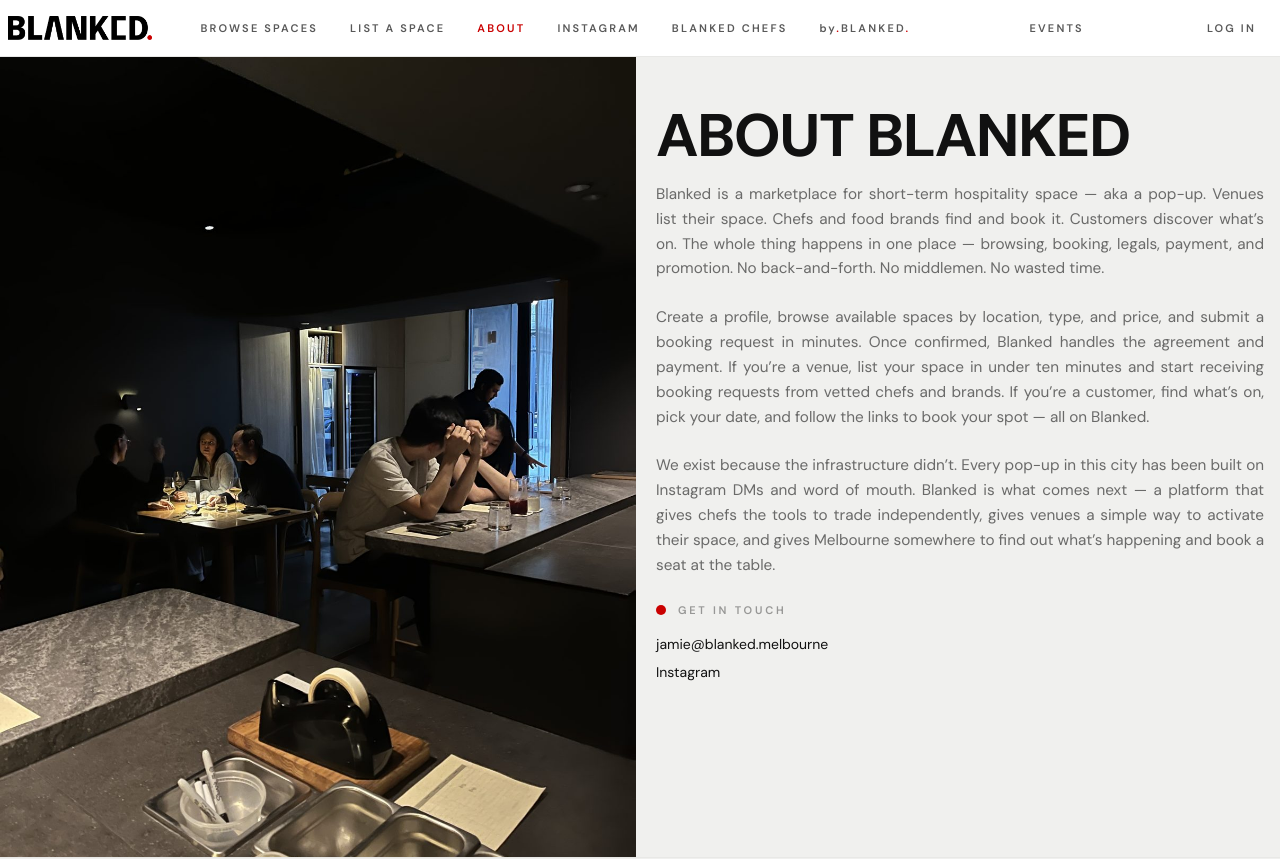
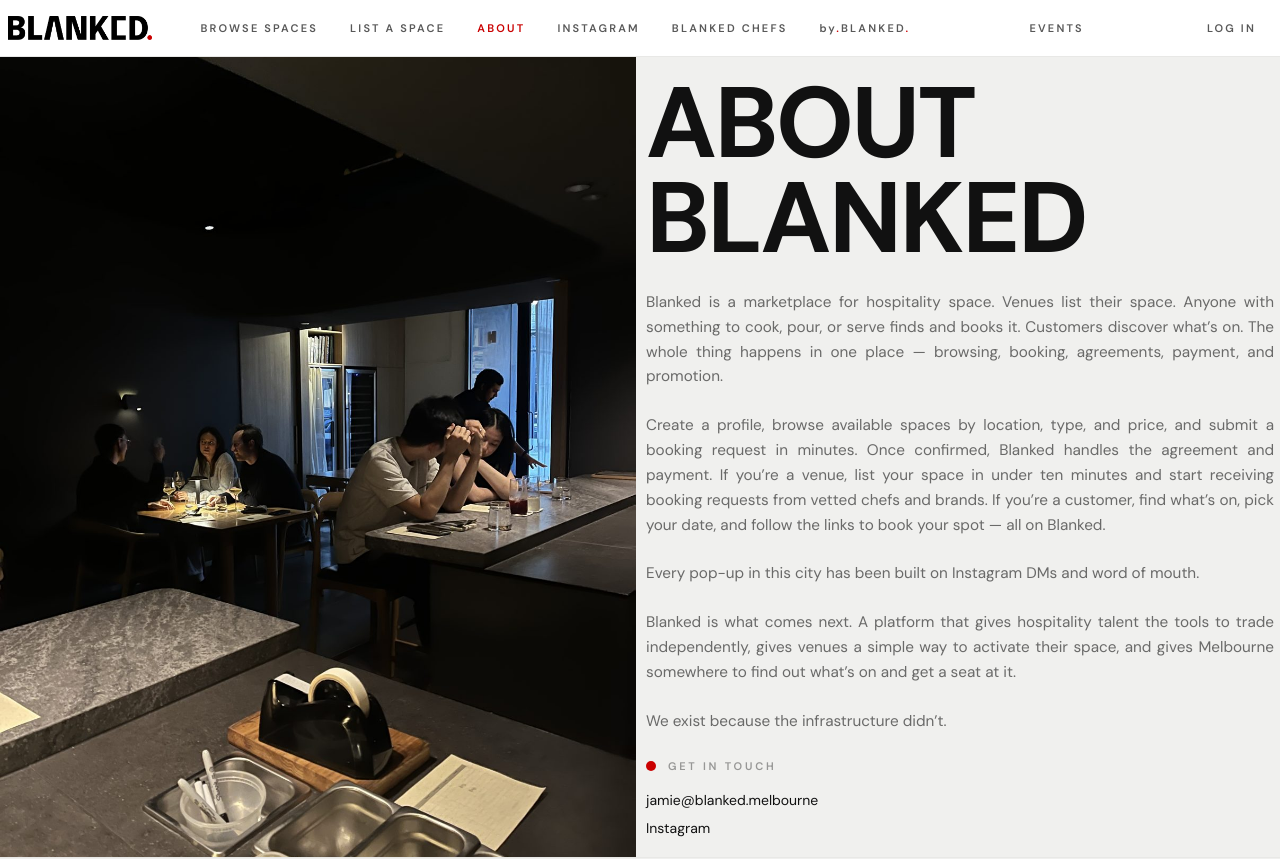
Before and after one commit to lukaapps/blanked, a Next.js app: page /about in a window 1280 px wide. Shown: the top 859 px of the page. Built offline with nearby package versions, Linux system fonts and the light colour scheme; no server answers.

Commit message:
Match About page hero styling to site pattern, update copy

```diff
--- a/src/app/about/page.tsx
+++ b/src/app/about/page.tsx
@@ -15,19 +15,19 @@
         />
       </div>
 
-      <div className="flex flex-col px-[16px] py-16 lg:py-0 lg:w-1/2">
-        <div className="flex-[1] lg:flex" />
-        <div className="flex flex-col gap-6">
-        <h1 className="whitespace-nowrap text-4xl font-bold uppercase leading-[0.71] tracking-tight sm:text-5xl lg:text-6xl">
-          About Blanked
+      <div className="flex flex-col justify-center gap-6 px-1.5 py-16 lg:w-1/2 lg:py-0">
+        <h1 className="text-6xl font-bold uppercase leading-[0.95] tracking-tight sm:text-7xl lg:text-[100px]">
+          About
+          <br />
+          Blanked
         </h1>
 
         <p className="text-justify text-[13.3px] leading-relaxed text-ink/60 sm:text-[15.3px]">
-          Blanked is a marketplace for short-term hospitality space — aka a
-          pop-up. Venues list their space. Chefs and food brands find and
-          book it. Customers discover what&rsquo;s on. The whole thing
-          happens in one place — browsing, booking, legals, payment, and
-          promotion. No back-and-forth. No middlemen. No wasted time.
+          Blanked is a marketplace for hospitality space. Venues list their
+          space. Anyone with something to cook, pour, or serve finds and
+          books it. Customers discover what&rsquo;s on. The whole thing
+          happens in one place — browsing, booking, agreements, payment, and
+          promotion.
         </p>
         <p className="text-justify text-[13.3px] leading-relaxed text-ink/60 sm:text-[15.3px]">
           Create a profile, browse available spaces by location, type, and
@@ -39,12 +39,17 @@
           links to book your spot — all on Blanked.
         </p>
         <p className="text-justify text-[13.3px] leading-relaxed text-ink/60 sm:text-[15.3px]">
-          We exist because the infrastructure didn&rsquo;t. Every pop-up in
-          this city has been built on Instagram DMs and word of mouth.
-          Blanked is what comes next — a platform that gives chefs the
-          tools to trade independently, gives venues a simple way to
-          activate their space, and gives Melbourne somewhere to find out
-          what&rsquo;s happening and book a seat at the table.
+          Every pop-up in this city has been built on Instagram DMs and word
+          of mouth.
+        </p>
+        <p className="text-justify text-[13.3px] leading-relaxed text-ink/60 sm:text-[15.3px]">
+          Blanked is what comes next. A platform that gives hospitality
+          talent the tools to trade independently, gives venues a simple way
+          to activate their space, and gives Melbourne somewhere to find out
+          what&rsquo;s on and get a seat at it.
+        </p>
+        <p className="text-justify text-[13.3px] leading-relaxed text-ink/60 sm:text-[15.3px]">
+          We exist because the infrastructure didn&rsquo;t.
         </p>
 
         <div>
@@ -71,8 +76,6 @@
             </a>
           </div>
         </div>
-        </div>
-        <div className="flex-[3] lg:flex" />
       </div>
     </div>
   );
```
